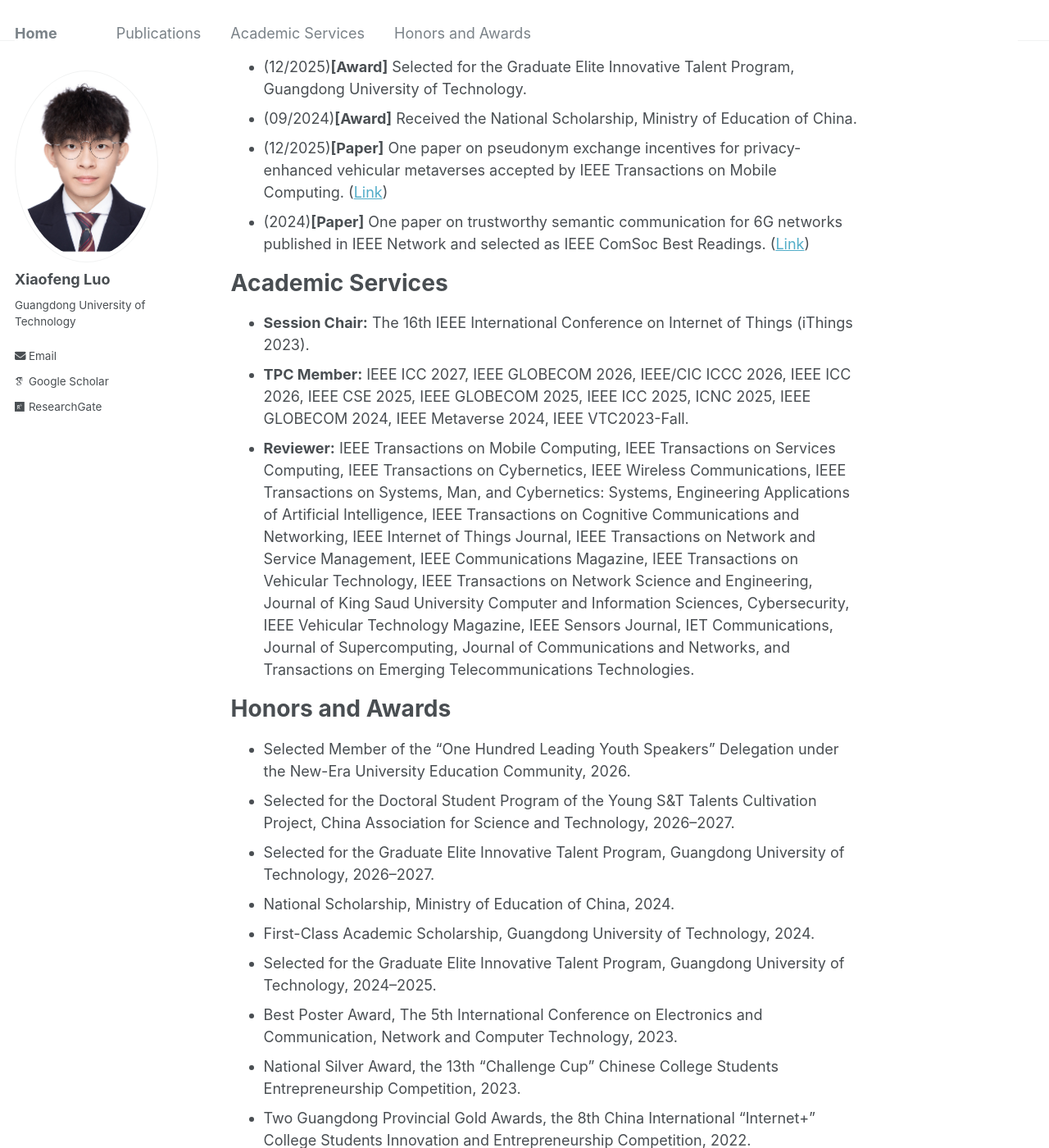
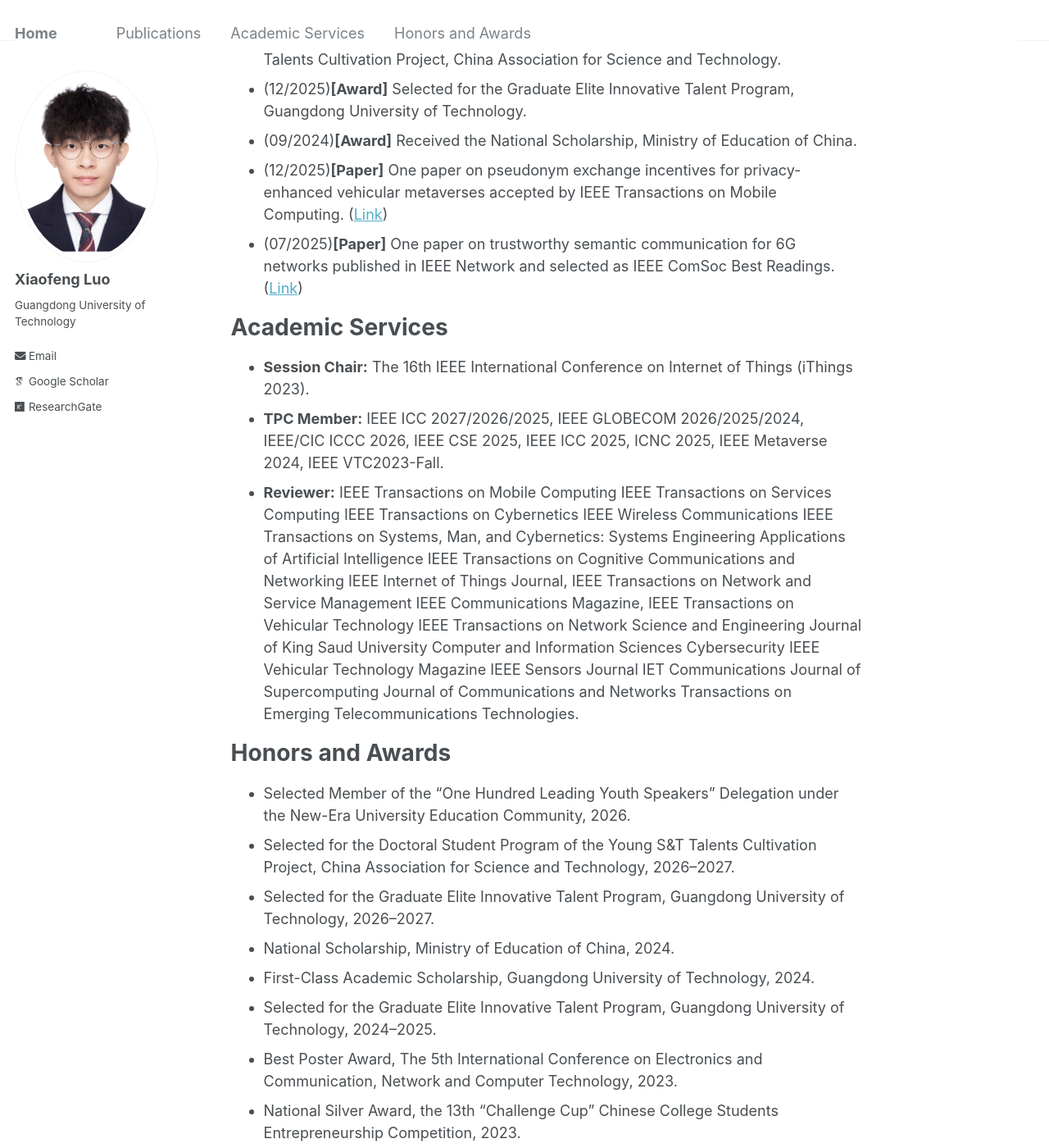
Before and after one commit to gdutxiaofengluo/gdutxiaofengluo.github.io, a Jekyll site: the page built from _pages/about.md, in a window 1280 px wide and 1400 px high, scrolled down 877 px. Shown: the whole window at 82% size. Built offline with Jekyll 4.4.1, drawn with Linux system fonts in a browser that asks for light colours; some web fonts are replaced; some of the changed text lies outside the part shown.

Commit message:
Update about.md

```diff
--- a/_pages/about.md
+++ b/_pages/about.md
@@ -26,19 +26,37 @@ News
 * (12/2025)**[Award]** Selected for the Graduate Elite Innovative Talent Program, Guangdong University of Technology.
 * (09/2024)**[Award]** Received the National Scholarship, Ministry of Education of China.
 * (12/2025)**[Paper]** One paper on pseudonym exchange incentives for privacy-enhanced vehicular metaverses accepted by IEEE Transactions on Mobile Computing. ([Link](https://ieeexplore.ieee.org/abstract/document/11316369/))
-* (2024)**[Paper]** One paper on trustworthy semantic communication for 6G networks published in IEEE Network and selected as IEEE ComSoc Best Readings. ([Link](https://www.comsoc.org/publications/best-readings/semantic-communications))
+* (07/2025)**[Paper]** One paper on trustworthy semantic communication for 6G networks published in IEEE Network and selected as IEEE ComSoc Best Readings. ([Link](https://www.comsoc.org/publications/best-readings/semantic-communications))
 
 Academic Services
 ======
 {: #academic-services}
 
 * **Session Chair:** The 16th IEEE International Conference on Internet of Things (iThings 2023).
-* **TPC Member:** IEEE ICC 2027, IEEE GLOBECOM 2026, IEEE/CIC ICCC 2026, IEEE ICC 2026, IEEE CSE 2025, IEEE GLOBECOM 2025, IEEE ICC 2025, ICNC 2025, IEEE GLOBECOM 2024, IEEE Metaverse 2024, IEEE VTC2023-Fall.
-* **Reviewer:** IEEE Transactions on Mobile Computing, IEEE Transactions on Services Computing, IEEE Transactions on Cybernetics, IEEE Wireless Communications, IEEE Transactions on Systems, Man, and Cybernetics: Systems, Engineering Applications of Artificial Intelligence, IEEE Transactions on Cognitive Communications and Networking, IEEE Internet of Things Journal, IEEE Transactions on Network and Service Management, IEEE Communications Magazine, IEEE Transactions on Vehicular Technology, IEEE Transactions on Network Science and Engineering, Journal of King Saud University Computer and Information Sciences, Cybersecurity, IEEE Vehicular Technology Magazine, IEEE Sensors Journal, IET Communications, Journal of Supercomputing, Journal of Communications and Networks, and Transactions on Emerging Telecommunications Technologies.
+* **TPC Member:** IEEE ICC 2027/2026/2025, IEEE GLOBECOM 2026/2025/2024, IEEE/CIC ICCC 2026, IEEE CSE 2025, IEEE ICC 2025, ICNC 2025, IEEE Metaverse 2024, IEEE VTC2023-Fall.
+* **Reviewer:**
+IEEE Transactions on Mobile Computing
+IEEE Transactions on Services Computing
+IEEE Transactions on Cybernetics
+IEEE Wireless Communications
+IEEE Transactions on Systems, Man, and Cybernetics: Systems
+Engineering Applications of Artificial Intelligence
+IEEE Transactions on Cognitive Communications and Networking
+IEEE Internet of Things Journal, IEEE Transactions on Network and Service Management
+IEEE Communications Magazine, IEEE Transactions on Vehicular Technology
+IEEE Transactions on Network Science and Engineering
+Journal of King Saud University Computer and Information Sciences
+Cybersecurity
+IEEE Vehicular Technology Magazine
+IEEE Sensors Journal
+IET Communications
+Journal of Supercomputing
+Journal of Communications and Networks
+Transactions on Emerging Telecommunications Technologies.
 
 Honors and Awards
 ======
-{: #awards}
+{: #honors-and-awards}
 
 * Selected Member of the "One Hundred Leading Youth Speakers" Delegation under the New-Era University Education Community, 2026.
 * Selected for the Doctoral Student Program of the Young S&T Talents Cultivation Project, China Association for Science and Technology, 2026--2027.
```
Also changed, not shown: other parts of _pages/about.md (+2 -2 lines).
